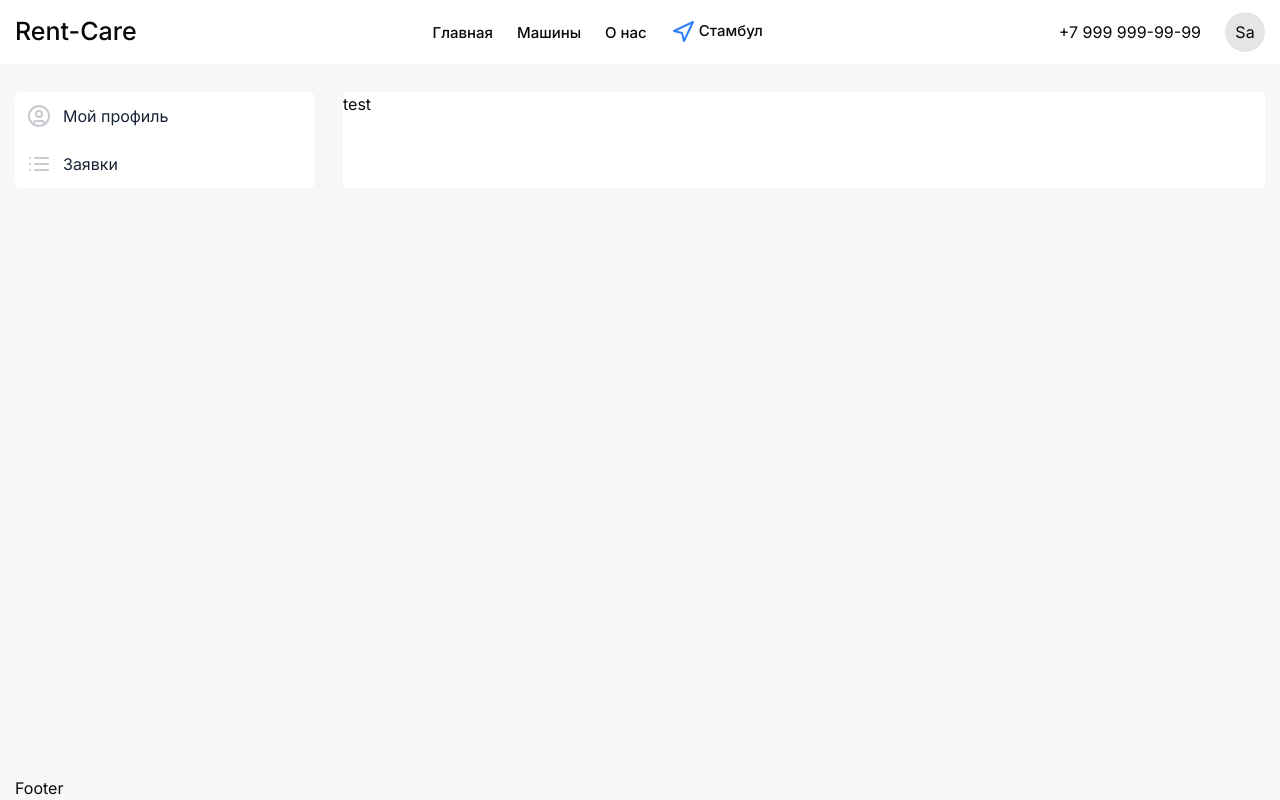
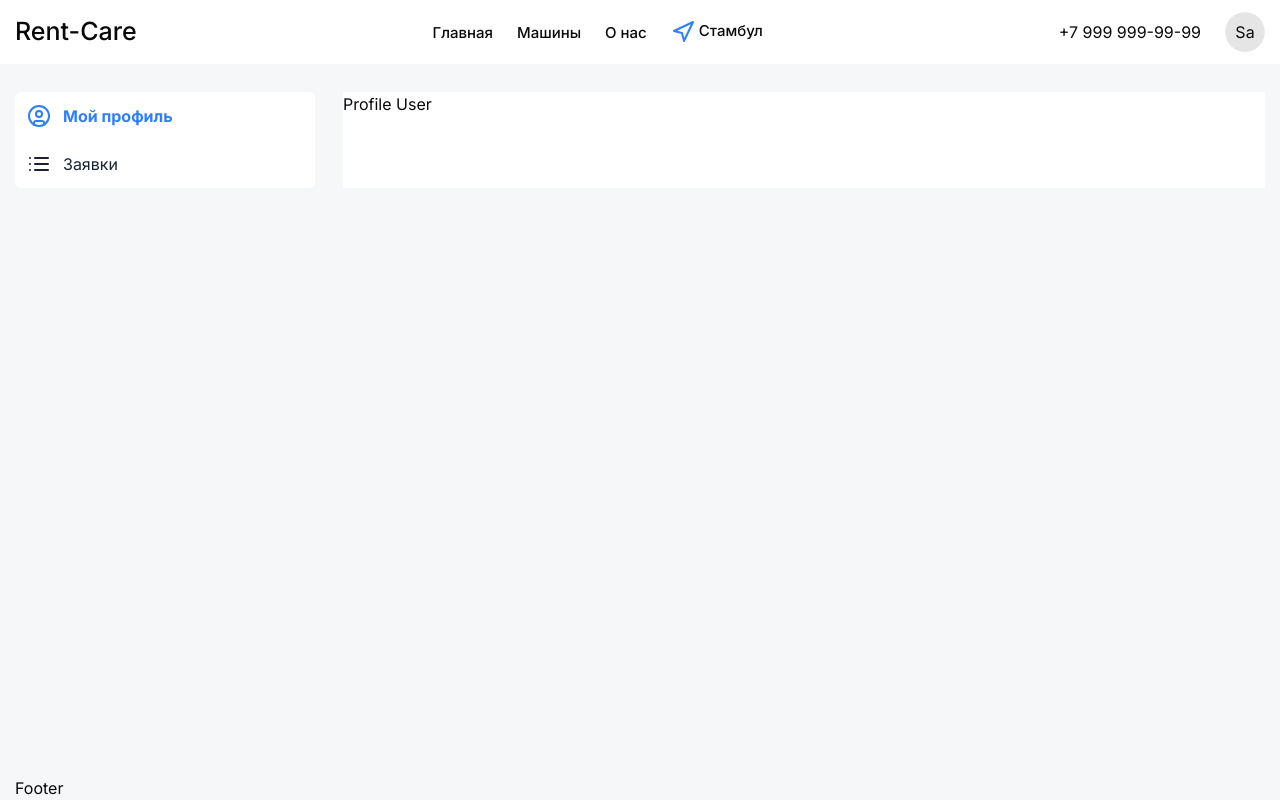
Before and after one commit to MagaFreelancer/rent-car, a React (Vite) app: page /profile in a window 1280 px wide. Built offline with nearby package versions, Linux system fonts and the light colour scheme; no server answers; sample sign-in values are in the browser's storage.

Commit message:
fixed: mjhnj

```diff
--- a/src/App.tsx
+++ b/src/App.tsx
@@ -65,7 +65,7 @@ const App = () => {
                             <Route path="auth/:type" element={<Auth />} />
                         </Route>
                         <Route element={<PrivateRoute restrictedToAuth={true} />}>
-                            <Route path="/profile" element={<Profile />} />
+                            <Route path="/profile/*" element={<Profile />} />
                         </Route>
                     </Routes>
                 </main>
--- a/src/pages/profile/components/nav-menu.tsx
+++ b/src/pages/profile/components/nav-menu.tsx
@@ -1,18 +1,36 @@
 import { NavLink } from 'react-router-dom';
 import { CircleUser, List } from 'lucide-react';
+import { cn } from '@/lib/utils.ts';
 
 const NavMenu = () => {
     return (
         <ul className="bg-white rounded-md">
-            <li>
-                <NavLink className="flex transition p-3 text-[16px] text-[#172335] gap-3" to="/">
-                    <CircleUser className="text-[#C7CACF] h-6 w-6 " />
+            <li className="group transition">
+                <NavLink
+                    to="/profile"
+                    className={({ isActive }) =>
+                        cn(
+                            'flex group-hover:text-blue  p-3 text-[16px] text-[#172335] gap-3',
+                            isActive && 'text-blue font-bold'
+                        )
+                    }
+                    end
+                >
+                    <CircleUser className="group-hover:text-blue h-6 w-6" />
                     Мой профиль
                 </NavLink>
             </li>
-            <li>
-                <NavLink className="flex transition p-3 text-[16px] text-[#172335] gap-3" to="/">
-                    <List className="text-[#C7CACF] h-6 w-6 " />
+            <li className="group transition">
+                <NavLink
+                    to="/profile/applications"
+                    className={({ isActive }) =>
+                        cn(
+                            'group-hover:text-blue flex n p-3 text-[16px] text-[#172335] gap-3',
+                            isActive && 'text-blue font-bold'
+                        )
+                    }
+                >
+                    <List className="group-hover:text-blue h-6 w-6" />
                     Заявки
                 </NavLink>
             </li>
--- /dev/null
+++ b/src/pages/profile/components/profile-user.tsx
@@ -0,0 +1,5 @@
+const ProfileUser = () => {
+    return <div>Profile User</div>;
+};
+
+export default ProfileUser;
--- a/src/pages/profile/profile.tsx
+++ b/src/pages/profile/profile.tsx
@@ -1,11 +1,18 @@
 import NavMenu from '@/pages/profile/components/nav-menu.tsx';
 import Container from '@/shared/container.tsx';
+import { Route, Routes } from 'react-router-dom';
+import ProfileUser from '@/pages/profile/components/profile-user.tsx';
 
 const Profile = () => {
     return (
         <Container className="grid pt-7 grid-cols-[300px_1fr] gap-x-7">
             <NavMenu />
-            <div className="bg-white">test</div>
+            <div className="bg-white">
+                <Routes>
+                    <Route path="/*" element={<ProfileUser />} />
+                    <Route path="/applications" element={'text'} />
+                </Routes>
+            </div>
         </Container>
     );
 };
--- a/src/widgets/header/index.tsx
+++ b/src/widgets/header/index.tsx
@@ -84,7 +84,7 @@ const Header = () => {
                                             <NavLink
                                                 onClick={() => setIsOpenPopover(false)}
                                                 className="flex transition hover:bg-[#EFF6FF] p-3 text-[16px] text-[#172335] gap-3"
-                                                to="/"
+                                                to="profile/applications"
                                             >
                                                 <List className="text-[#C7CACF] h-6 w-6 " />
                                                 Мои заказы
```
